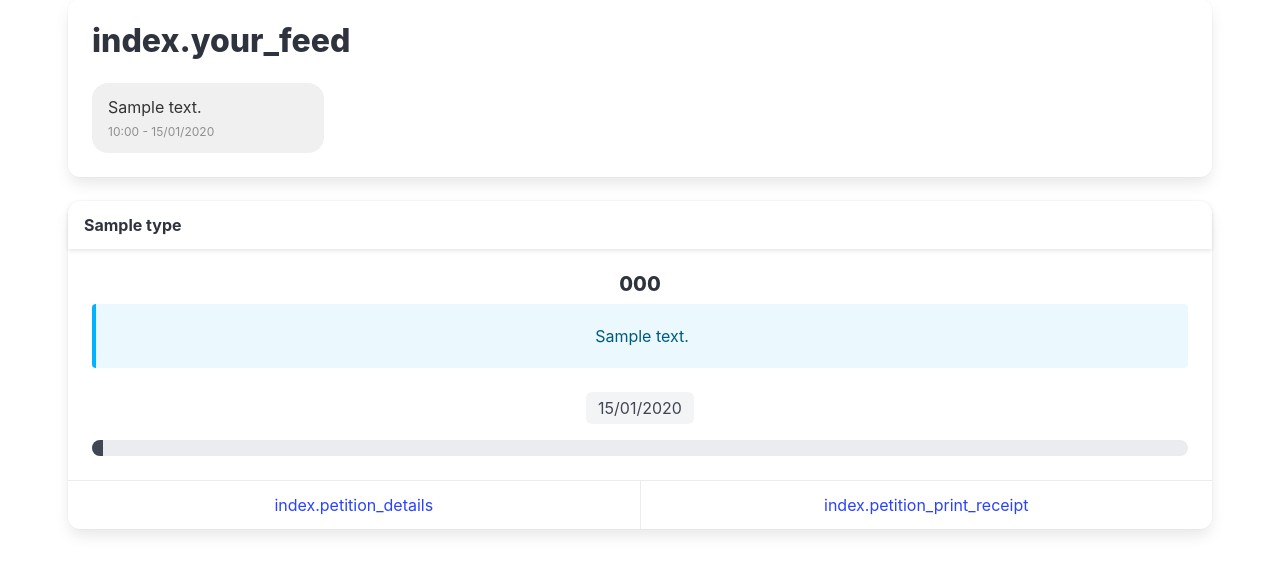
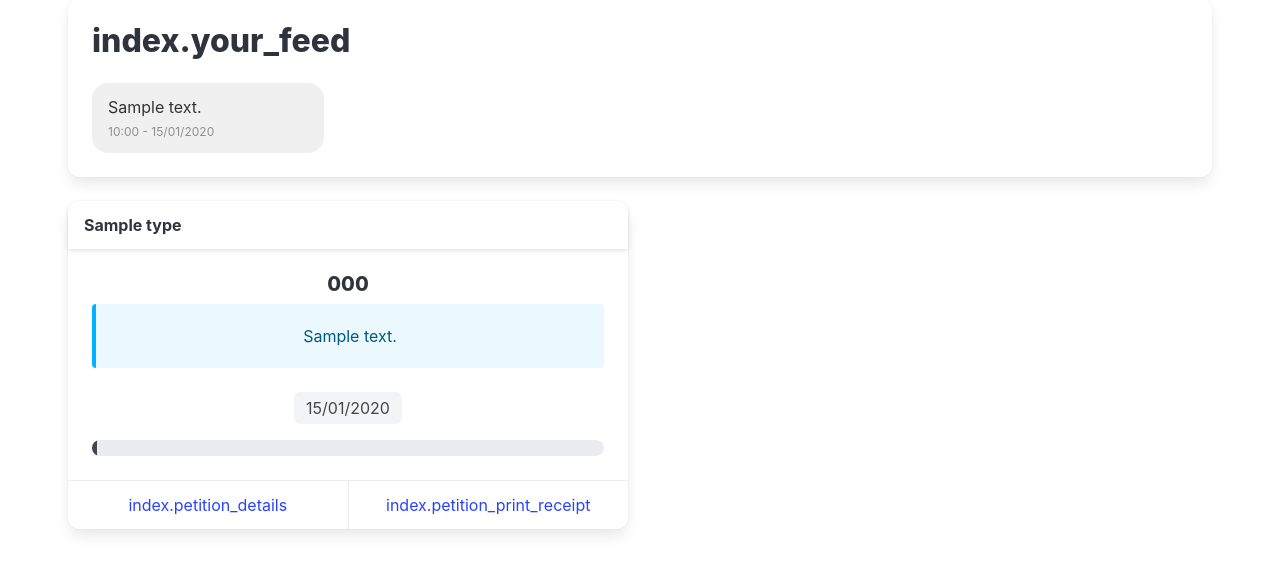
Before and after one commit to DA-ETSIAE/PrestaDA, a Django app: template templates/index.html in a window 1280 px wide. Shown: the part 225-800 px from the top of the page. Run offline with Django 5.2, Linux system fonts and the light colour scheme; the template is opened without the code that fills it: most values are stand-ins (such as "Sample title", 1, 10 or a date in 2020); parts of the project's set-up code (start-up, migrations or seed data) failed here and were passed over; some libraries are stand-ins or nearby versions.

Commit message:
Update index.html

```diff
--- a/templates/index.html
+++ b/templates/index.html
@@ -54,7 +54,7 @@
 
     <div class="columns is-multiline">
         {% for p in user_petitions %}
-            <div class="column is-full-mobile is-full-tablet is-one-half-desktop">
+            <div class="column is-full-mobile is-full-tablet is-half-desktop">
                 <div class="card">
                     <header class="card-header">
                         <p class="card-header-title">
```
